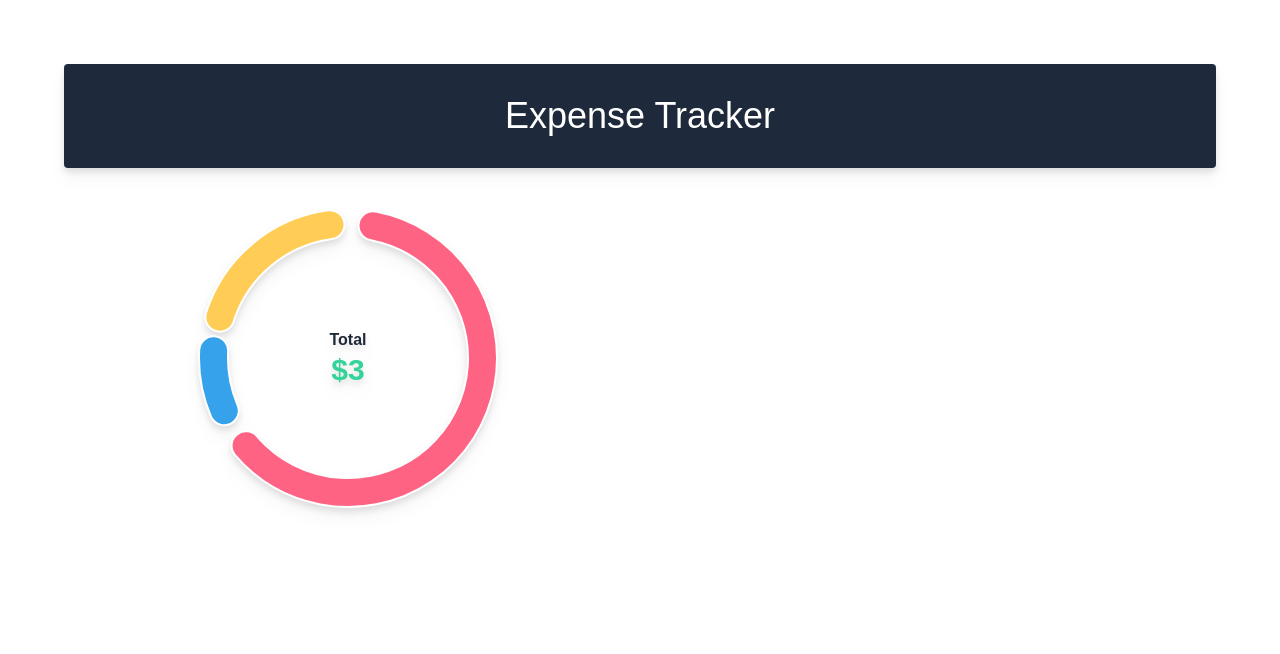
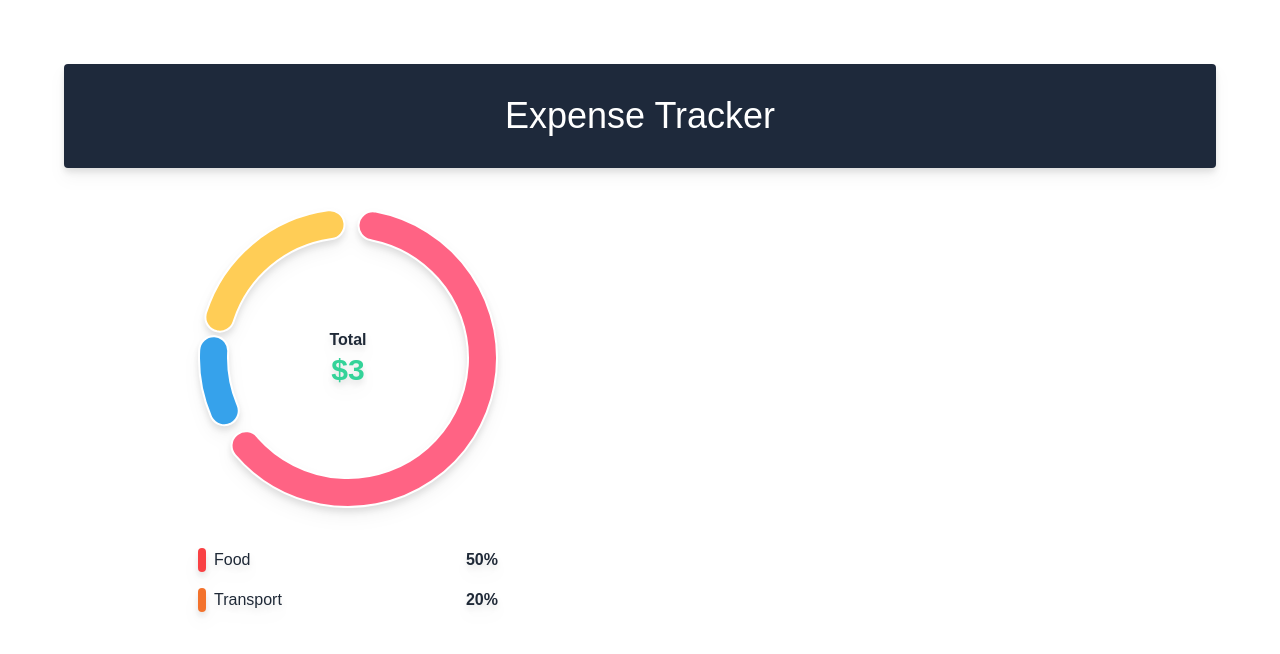
Before and after one commit to ngodingbentar/expense-tracker-MERN, a React (Create React App) app in the folder client/: page / in a window 1280 px wide. Shown: the top 654 px of the page. Built offline with nearby package versions, Linux system fonts and the light colour scheme.

Commit message:
added: label for graph

```diff
--- a/client/src/components/Graph.jsx
+++ b/client/src/components/Graph.jsx
@@ -1,7 +1,7 @@
 import React from 'react'
 import { Doughnut } from 'react-chartjs-2';
 import {Chart, ArcElement} from 'chart.js'
-// import Labels from './Labels';
+import Labels from './Labels';
 // import { chart_Data, getTotal } from '../helper/helper'
 // import {default as api} from '../store/apiSlice';
 
@@ -37,6 +37,10 @@
                     <span className='block text-3xl text-emerald-400'>$3</span>
                 </h3>
             </div>
+
+						<div className="flex flex-col py-10 gap-4">
+                <Labels></Labels>
+            </div>
         </div>
     </div>
   )
--- /dev/null
+++ b/client/src/components/Labels.jsx
@@ -0,0 +1,27 @@
+import React from 'react'
+
+export default function Labels() {
+  const data = [
+    {type: 'Food', color: '#f94144', percent: 50},
+    {type: 'Transport', color: '#f3722c', percent: 20},
+  ]
+
+  return (
+    <>
+        {data.map((v, i) => <LabelComponent key={i} data={v}></LabelComponent>)}
+    </>
+  )
+}
+
+function LabelComponent({ data }){
+    if(!data) return <></>;
+    return (
+        <div className="labels flex justify-between">
+            <div className="flex gap-2">
+                <div className='w-2 h-2 rounded py-3' style={{background: data.color ?? '#f9c74f'}}></div>
+                <h3 className='text-md'>{data.type ?? ''}</h3>
+            </div>
+            <h3 className='font-bold'>{Math.round(data.percent) ?? 0}%</h3>
+        </div>
+    )
+}
```
